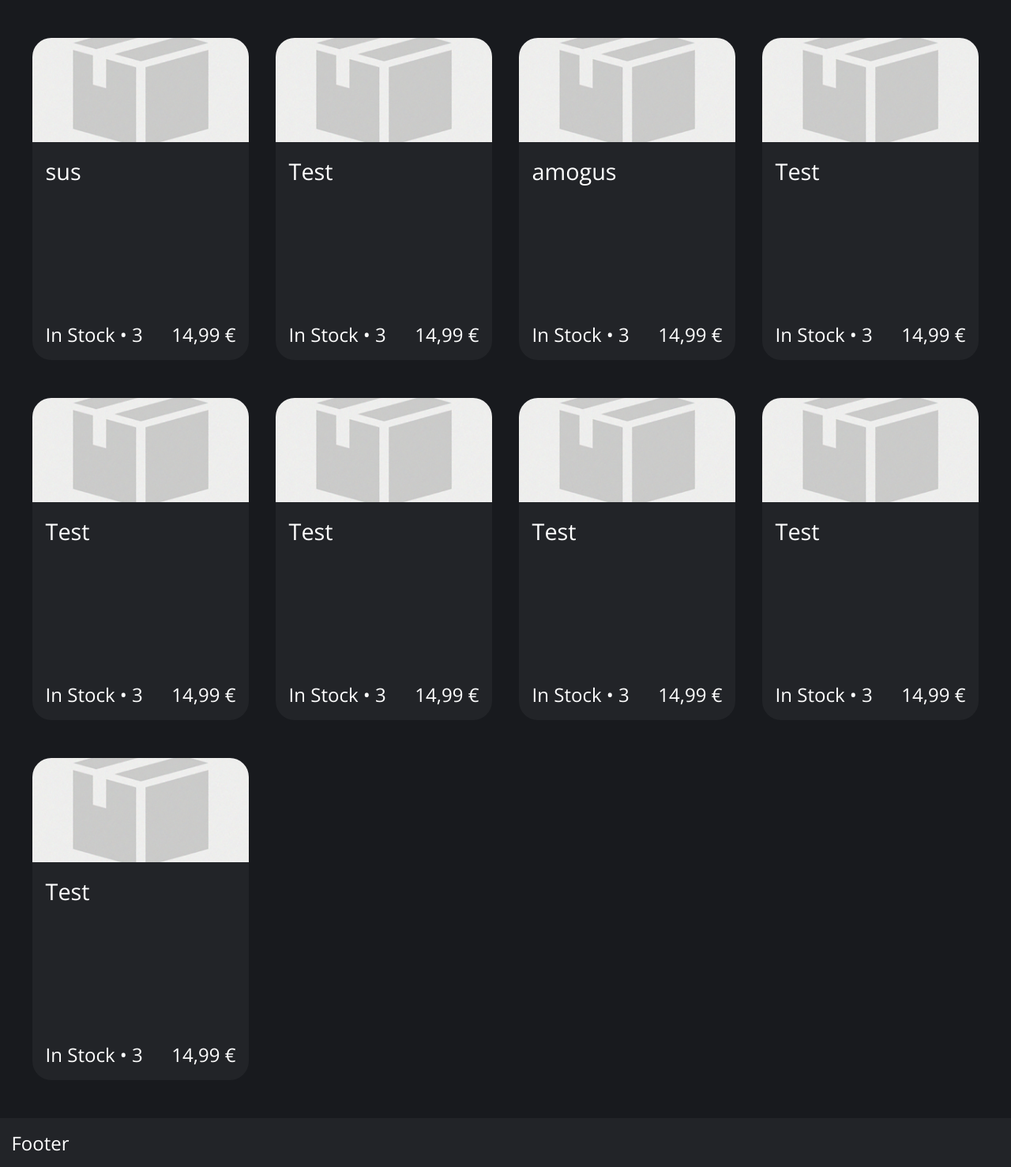
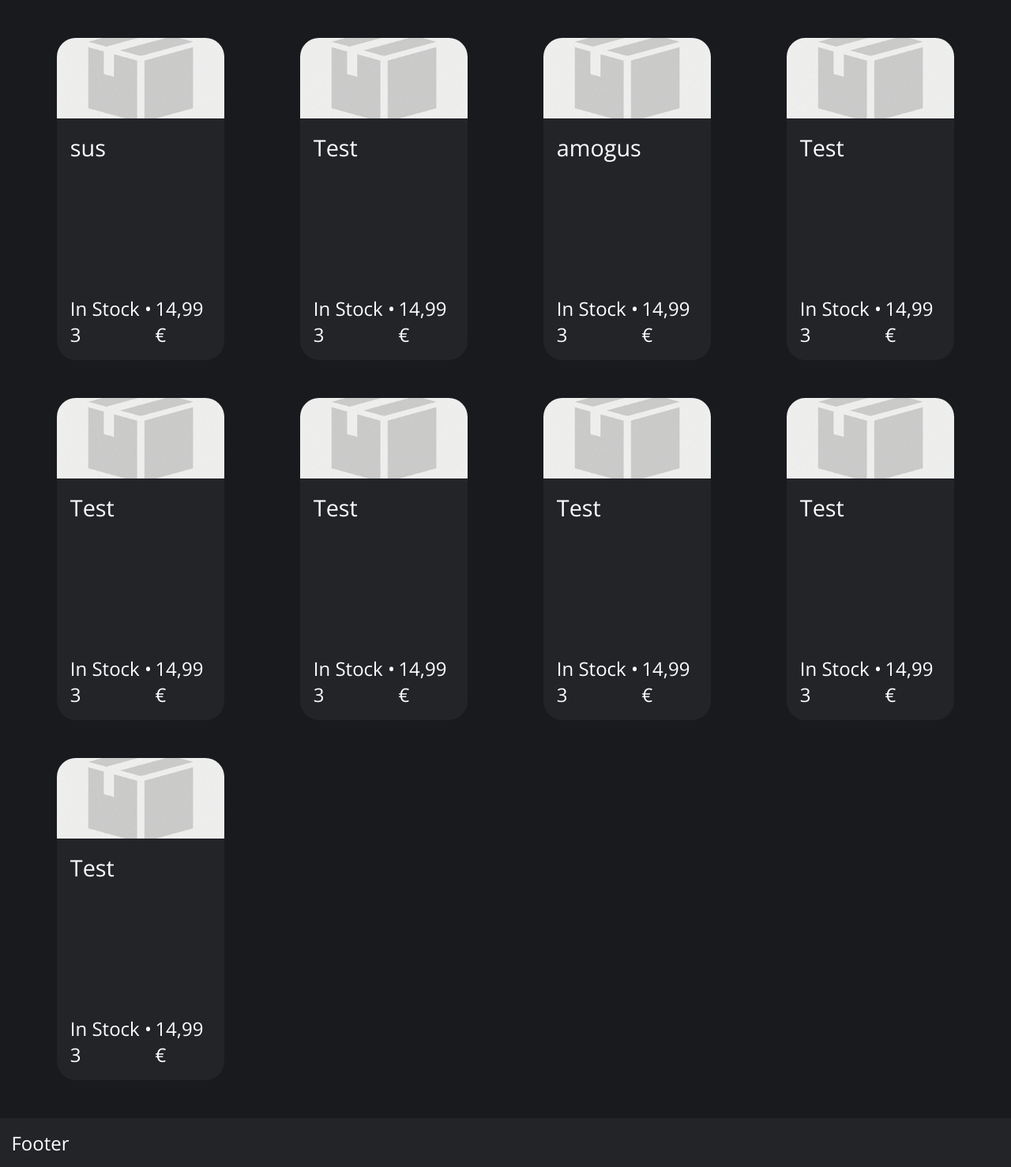
Before and after one commit to CalvinAX/SchoolShop, a PHP site: page /home.php in a window 1280 px wide. Shown: the part 91-1569 px from the top of the page at 79% size. Run offline with PHP 8.4, Linux system fonts and the light colour scheme; some libraries are stand-ins or nearby versions.

Commit message:
test 168

```diff
--- a/SchoolShop/css/style.css
+++ b/SchoolShop/css/style.css
@@ -159,8 +159,14 @@ footer {
 
     .article2 {
         width: 25%;
-        padding: 0 0.7em 2em 0.7em;
+        padding: 0 2em 2em 2em; /* padding: 0 0.7em 2em 0.7em; */
     }
+
+    /*
+    .prod-body {
+        font-size: 1.2rem;
+    }
+    */
 
     header {
         grid-template-columns: auto auto auto;
@@ -184,7 +190,7 @@ footer {
         align-items: center;
     }
 
-    #nav{
+    #nav {
         display: grid;
     }
 
@@ -200,4 +206,6 @@ footer {
         align-items: center;
 
     }
+
+
 }
```
